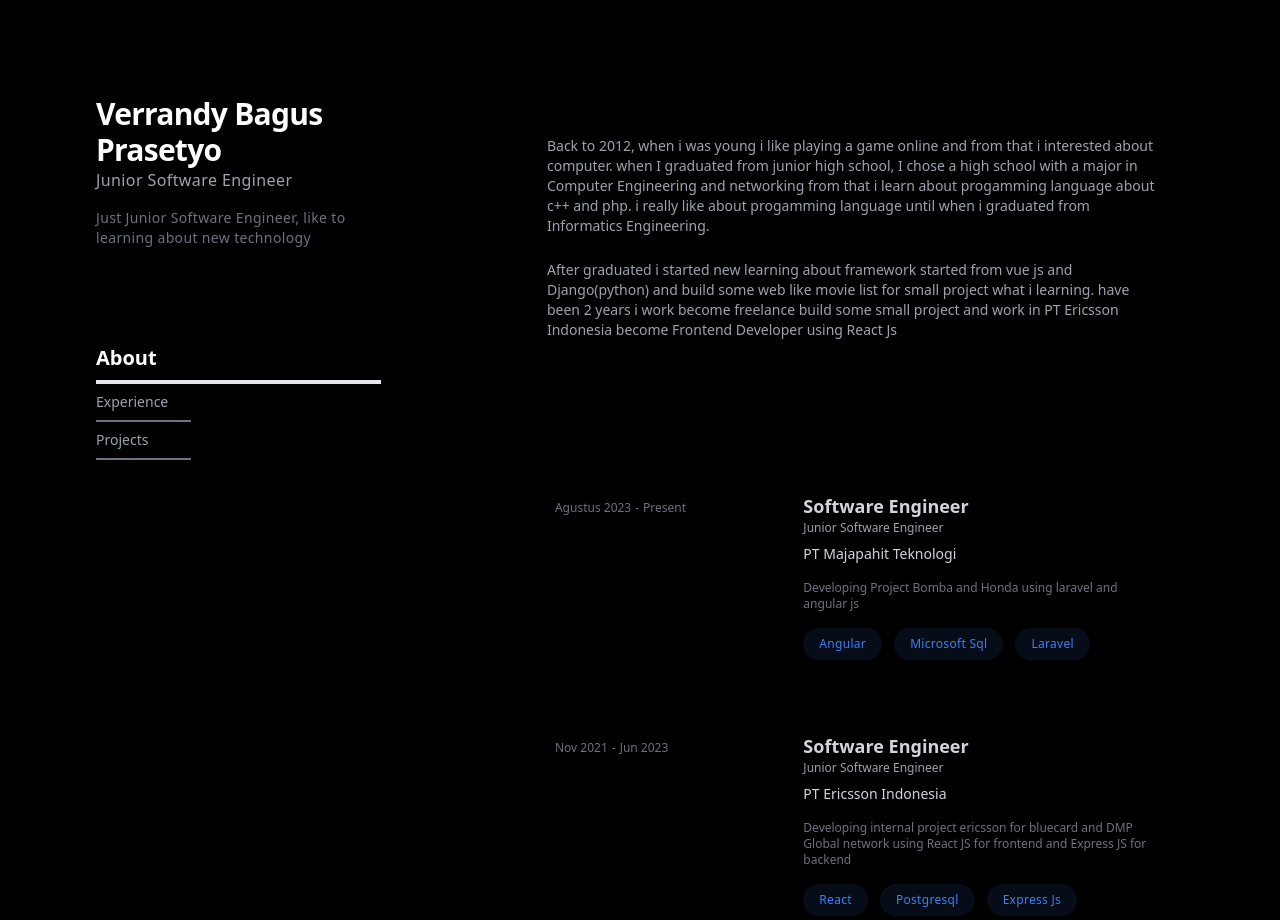
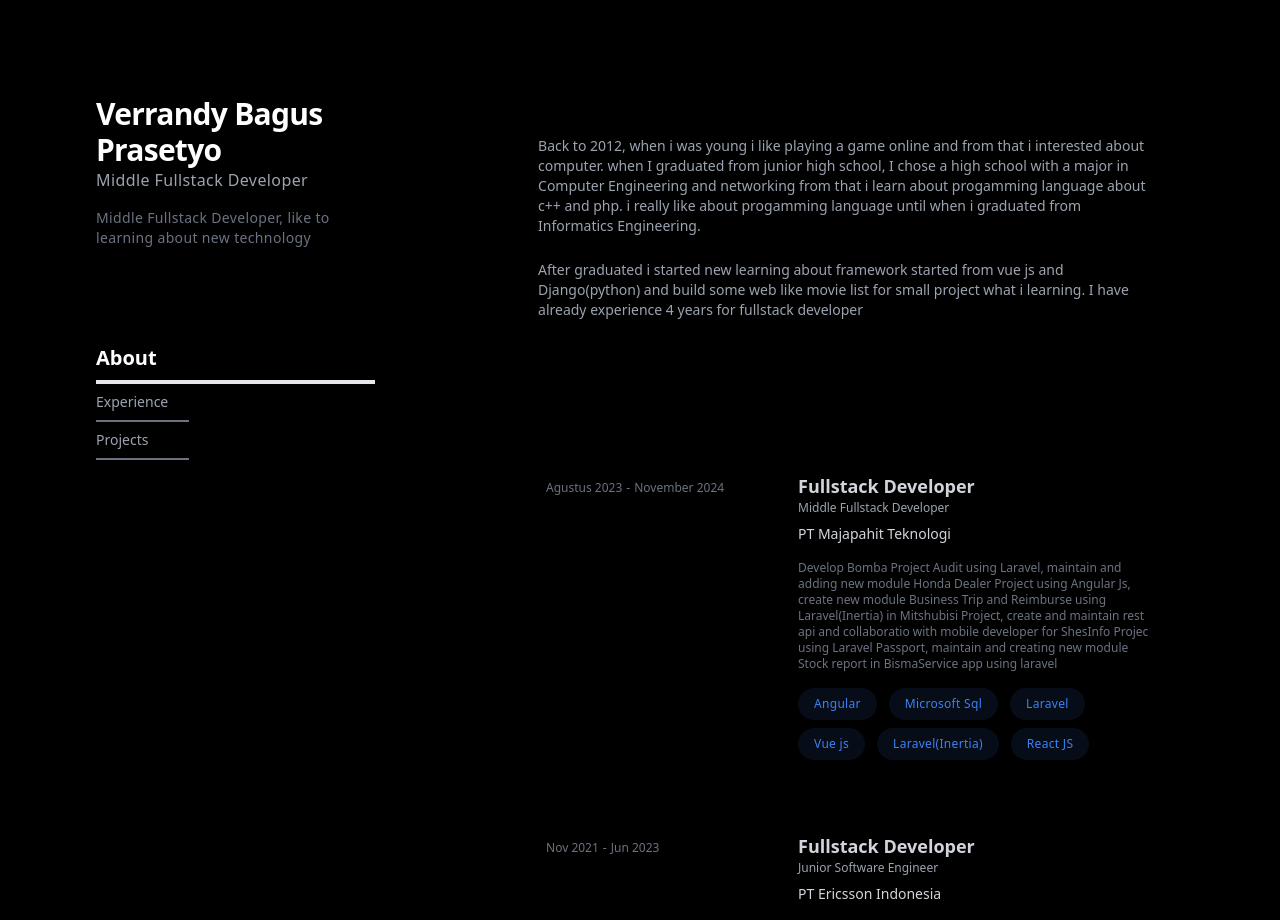
Before and after one commit to YourMasterIsFool/portofolio_web, a React (Vite) app: page / in a window 1280 px wide. Shown: the top 920 px of the page. Built offline with nearby package versions, Linux system fonts and the light colour scheme; some icons are missing.

Commit message:
adding new porto

```diff
--- a/data.json
+++ b/data.json
@@ -1,7 +1,8 @@
-{       "profile": {
+{
+  "profile": {
     "social": {
       "github": "https://github.com/YourMasterIsFool",
-                "linkedin":"https://www.linkedin.com/in/verrandy23/",
+      "linkedin": "https://www.linkedin.com/in/verrandy23/",
       "instagram": "https://instagram.com/verzenbag"
     },
     "name": "Verrandy Bagus Prasetyo",
@@ -13,48 +14,45 @@
     "After graduated i started new learning about framework started from vue js and Django(python) and build some web like movie list for small project what i learning. have been 2 years i work become freelance build some small project and work in PT Ericsson Indonesia become Frontend Developer using React Js"
   ],
   "experiences": [
-
     {
       "from": "Agustus 2023",
       "company": "PT Majapahit Teknologi",
-                "to": "Present",
-                "division": "Software Engineer",
-                "position": "Junior Software Engineer",
-                "tools" : [
+      "to": "November 2024",
+      "division": "Fullstack Developer",
+      "position": "Middle Fullstack Developer",
+      "tools": [
         "Angular",
         "Microsoft Sql",
-                    "Laravel"
+        "Laravel",
+        "Vue js",
+        "Laravel(Inertia)",
+        "React JS"
       ],
-                "description":"Developing Project Bomba and Honda using laravel and angular js"
+      "description": [
+        "Develop Bomba Project Audit using Laravel, maintain and adding new module Honda Dealer Project using Angular Js, create new module Business Trip and Reimburse using Laravel(Inertia) in Mitshubisi Project, create and maintain rest api and collaboratio with mobile developer for ShesInfo Projec using Laravel Passport, maintain and creating new module Stock report in BismaService app using laravel"
+      ]
     },
     {
       "from": "Nov 2021",
       "company": "PT Ericsson Indonesia",
       "to": "Jun 2023",
-                "division": "Software Engineer",
+      "division": "Fullstack Developer",
       "position": "Junior Software Engineer",
-                "tools" : [
-                    "React",
-                    "Postgresql",
-                    "Express Js",
-                    "React MUI"
-                ],
-                "description":"Developing internal project ericsson for bluecard and DMP Global network using React JS for frontend and Express JS for backend"
+      "tools": ["React", "Postgresql", "Express Js", "React MUI"],
+      "description": [
+        "Developing internal project ericsson for bluecard and DMP Global network using React JS for frontend and Express JS for backend"
+      ]
     },
 
     {
       "from": "Feb 2021",
-
       "to": "PRESENT",
       "division": "Software Web Developer",
       "position": "Freelance",
-                "tools" : [
-                    "Flutter",
-                    "Laravel",
-                    "Flutter",
-                    "Mysql"
-                ],
-                "description":"Developing simple project using Laravel, Vue js and flutter"
+      "tools": ["Flutter", "Laravel", "Flutter", "Mysql", "Next Js", "Nest JS"],
+      "description": [
+        "Create and maintain project fixy Pay using next and nests js, Create project simple money management using Laravel and vueJs"
+      ]
     },
 
     {
@@ -63,13 +61,10 @@
       "to": "Jul 2020",
       "division": "Project Division",
       "position": "Web Developer",
-                "tools" : [
-                    "Laravel",
-                    "Mysql",
-                    "Code Igniter"
-
-                ],
-                "description":"Developing internal project ericsson for bluecard and DMP Global network using React JS for frontend and Express JS for backend"
+      "tools": ["Laravel", "Mysql", "Code Igniter"],
+      "description": [
+        "Developing internal project ericsson for bluecard and DMP Global network using React JS for frontend and Express JS for backend"
+      ]
     },
 
     {
@@ -79,9 +74,10 @@
       "division": "IT Division",
       "position": "IT Support(Intership)",
 
-                "description":"Helping IT division for troubleshooting network in internal PT Mitratani Dua Tujuh"
+      "description": [
+        "Helping IT division for troubleshooting network in internal PT Mitratani Dua Tujuh"
+      ]
     }
-
   ],
   "projects": [
     {
@@ -95,19 +91,14 @@
       "link": "https://github.com/YourMasterIsFool/flutter_chat",
       "title": "Simple Flutter Chat App",
       "description": "Developing Simple chat app using flutter and firebase",
-                "tools": [
-                    "Flutter", "Firebase"
-                ]
+      "tools": ["Flutter", "Firebase"]
     },
 
     {
       "link": "https://github.com/YourMasterIsFool/flutter_chat",
       "title": "Simple Notes App",
       "description": "Developing Simple Notes app using flutter and sqlite",
-                "tools": [
-                    "Flutter", "Sqlite"
+      "tools": ["Flutter", "Sqlite"]
+    }
   ]
 }
-        ]
-
-}
--- a/src/App.tsx
+++ b/src/App.tsx
@@ -1,8 +1,7 @@
 import React, { Suspense, useEffect, useRef, useState } from "react";
 
 import Loading from "./commons/Loading.tsx";
-
-
+import { data } from "./data.ts";
 
 const Sidebar = React.lazy(() => import("./commons/Sidebar.tsx"));
 const Experience = React.lazy(() => import("./commons/Experience.tsx"));
@@ -10,108 +9,12 @@ const Projects = React.lazy(() => import("./commons/Project.tsx"));
 const About = React.lazy(() => import("./commons/About.tsx"));
 const Footer = React.lazy(() => import("./commons/Footer.tsx"));
 function App() {
-  const [data, setData] = useState<any>({
-    profile: {
-      social: {
-        github: "https://github.com/YourMasterIsFool",
-        linkedin: "https://www.linkedin.com/in/verrandy23/",
-        instagram: "https://instagram.com/verzenbag",
-      },
-      name: "Verrandy Bagus Prasetyo",
-      jobTitle: "Junior Software Engineer",
-      description:
-        "Just Junior Software Engineer, like to learning about new technology",
-    },
-    about: [
-      "Back to 2012, when i was young i like playing a game online and from that i interested about computer. when I graduated from junior high school, I chose a high school with a major in Computer Engineering and networking from that i learn about progamming language about c++ and php. i really like about progamming language until when i  graduated from Informatics Engineering.",
-      "After graduated i started new learning about framework started from vue js and Django(python) and build some web like movie list for small project what i learning. have been 2 years i work become freelance build some small project and work in PT Ericsson Indonesia become Frontend Developer using React Js",
-    ],
-    experiences: [
-      {
-        from: "Agustus 2023",
-        company: "PT Majapahit Teknologi",
-        to: "Present",
-        division: "Software Engineer",
-        position: "Junior Software Engineer",
-        tools: ["Angular", "Microsoft Sql", "Laravel"],
-        description:
-          "Developing Project Bomba and Honda using laravel and angular js",
-      },
-      {
-        from: "Nov 2021",
-        company: "PT Ericsson Indonesia",
-        to: "Jun 2023",
-        division: "Software Engineer",
-        position: "Junior Software Engineer",
-        tools: ["React", "Postgresql", "Express Js", "React MUI"],
-        description:
-          "Developing internal project ericsson for bluecard and DMP Global network using React JS for frontend and Express JS for backend",
-      },
-
-      {
-        from: "Feb 2021",
-
-        to: "PRESENT",
-        division: "Software Web Developer",
-        position: "Freelance",
-        tools: ["Flutter", "Laravel", "Flutter", "Mysql"],
-        description:
-          "Developing simple project using Laravel, Vue js and flutter",
-      },
-
-      {
-        from: "Feb 2020",
-        company: "PT Industri Kereta Api(Persero)",
-        to: "Jul 2020",
-        division: "Project Division",
-        position: "Web Developer",
-        tools: ["Laravel", "Mysql", "Code Igniter"],
-        description:
-          "Developing internal project ericsson for bluecard and DMP Global network using React JS for frontend and Express JS for backend",
-      },
-
-      {
-        from: "Jun 2019",
-        company: "PT Mitratani Dua Tujuh",
-        to: "Aug 2019",
-        division: "IT Division",
-        position: "IT Support(Intership)",
-
-        description:
-          "Helping IT division for troubleshooting network in internal PT Mitratani Dua Tujuh",
-      },
-    ],
-    projects: [
-      {
-        link: "https://github.com/YourMasterIsFool/Nabungku",
-        title: "Nabungku",
-        description:
-          "Developing simple project Nabungku for my portofolio, using VueJS 2.0 and Laravel. web based for management financial planing like income, expense and goal",
-        tools: ["Laravel", "Vue JS 2.0", "Tailwindcss"],
-      },
-
-      {
-        link: "https://github.com/YourMasterIsFool/flutter_chat",
-        title: "Simple Flutter Chat App",
-        description: "Developing Simple chat app using flutter and firebase",
-        tools: ["Flutter", "Firebase"],
-      },
-
-      {
-        link: "https://github.com/YourMasterIsFool/flutter_chat",
-        title: "Simple Notes App",
-        description: "Developing Simple Notes app using flutter and sqlite",
-        tools: ["Flutter", "Sqlite"],
-      },
-    ],
-  });
-
   const project = useRef(null);
   const experience = useRef(null);
   const about = useRef(null);
-  const [selectedNav, setSelectedNav] = useState<String>("about");
+  const [selectedNav, setSelectedNav] = useState<string>("about");
 
-  const onScrollToSection = (elementRef: any, selected: String) => {
+  const onScrollToSection = (elementRef: any, selected: string) => {
     setSelectedNav(selected);
     console.log(elementRef);
     window.scrollTo({
@@ -120,26 +23,25 @@ function App() {
     });
   };
 
-  const fetchData = () => {
-    fetch("../data.json")
-      .then((response) => {
-        return response.json();
-      })
-      .then((data) => {
-        console.log(data);
-        setData(data);
-      })
-      .catch((err) => {
-        console.log(err);
-      });
-  };
+  // const fetchData = () => {
+  //   fetch("../data.json")
+  //     .then((response) => {
+  //       return response.json();
+  //     })
+  //     .then((data) => {
+  //       console.log(data);
+  //       setData(data);
+  //     })
+  //     .catch((err) => {
+  //       console.log(err);
+  //     });
+  // };
 
-  useEffect(() => {
-    fetchData();
-  }, []);
+  // useEffect(() => {
+  //   fetchData();
+  // }, []);
   return (
     <>
-
       <Suspense fallback={<Loading />}>
         <div className="lg:flex  lg:flex-row mx-auto min-h-screen max-w-screen-xl px-0  font-sans md:px-12  lg:px-24 lg:!py-0">
           <div className="">
--- a/src/commons/Experience.tsx
+++ b/src/commons/Experience.tsx
@@ -1,4 +1,3 @@
-
 interface ExperienceProps {
   experiences: [] | null;
 }
@@ -31,7 +30,9 @@ const ExperienceComponent = (data: any) => {
           <p className="text-gray-300 fond-bold text-sm text-base mt-2">
             <span className="text-gray-500"></span> {data.company}
           </p>
-          <p className="mt-4 text-xs font-light">{data.description}</p>
+          <p className="mt-4 text-xs font-light">
+            <ul className="flex flex-col space-y-1">{data.description}</ul>
+          </p>
           <ul className="flex mt-4 flex-wrap flex-row">
             {data.tools?.map((item: any) => (
               <li className="mr-3 mb-2 tracking-wide font-light text-xs rounded-full px-4 py-2 text-xs bg-blue-500 bg-opacity-10 text-blue-500">
--- /dev/null
+++ b/src/data.ts
@@ -0,0 +1,106 @@
+export const data = {
+  profile: {
+    social: {
+      github: "https://github.com/YourMasterIsFool",
+      linkedin: "https://www.linkedin.com/in/verrandy23/",
+      instagram: "https://instagram.com/verzenbag",
+    },
+    name: "Verrandy Bagus Prasetyo",
+    jobTitle: "Middle Fullstack Developer",
+    description:
+      "Middle Fullstack Developer, like to learning about new technology",
+  },
+  about: [
+    "Back to 2012, when i was young i like playing a game online and from that i interested about computer. when I graduated from junior high school, I chose a high school with a major in Computer Engineering and networking from that i learn about progamming language about c++ and php. i really like about progamming language until when i  graduated from Informatics Engineering.",
+    "After graduated i started new learning about framework started from vue js and Django(python) and build some web like movie list for small project what i learning. I have already experience 4 years for fullstack developer",
+  ],
+  experiences: [
+    {
+      from: "Agustus 2023",
+      company: "PT Majapahit Teknologi",
+      to: "November 2024",
+      division: "Fullstack Developer",
+      position: "Middle Fullstack Developer",
+      tools: [
+        "Angular",
+        "Microsoft Sql",
+        "Laravel",
+        "Vue js",
+        "Laravel(Inertia)",
+        "React JS",
+      ],
+      description: [
+        "Develop Bomba Project Audit using Laravel, maintain and adding new module Honda Dealer Project using Angular Js, create new module Business Trip and Reimburse using Laravel(Inertia) in Mitshubisi Project, create and maintain rest api and collaboratio with mobile developer for ShesInfo Projec using Laravel Passport, maintain and creating new module Stock report in BismaService app using laravel",
+      ],
+    },
+    {
+      from: "Nov 2021",
+      company: "PT Ericsson Indonesia",
+      to: "Jun 2023",
+      division: "Fullstack Developer",
+      position: "Junior Software Engineer",
+      tools: ["React", "Postgresql", "Express Js", "React MUI"],
+      description: [
+        "Developing internal project ericsson for bluecard and DMP Global network using React JS for frontend and Express JS for backend",
+      ],
+    },
+
+    {
+      from: "Feb 2021",
+      to: "PRESENT",
+      division: "Software Web Developer",
+      position: "Freelance",
+      tools: ["Flutter", "Laravel", "Flutter", "Mysql", "Next Js", "Nest JS"],
+      description: [
+        "Create and maintain project fixy Pay using next and nests js, Create project simple money management using Laravel and vueJs",
+      ],
+    },
+
+    {
+      from: "Feb 2020",
+      company: "PT Industri Kereta Api(Persero)",
+      to: "Jul 2020",
+      division: "Project Division",
+      position: "Web Developer",
+      tools: ["Laravel", "Mysql", "Code Igniter"],
+      description: [
+        "Developing internal project ericsson for bluecard and DMP Global network using React JS for frontend and Express JS for backend",
+      ],
+    },
+
+    {
+      from: "Jun 2019",
+      company: "PT Mitratani Dua Tujuh",
+      to: "Aug 2019",
+      division: "IT Division",
+      position: "IT Support(Intership)",
+
+      description: [
+        "Helping IT division for troubleshooting network in internal PT Mitratani Dua Tujuh",
+      ],
+    },
+  ],
+  projects: [
+    {
+      link: "https://github.com/YourMasterIsFool/Nabungku",
+      title: "Nabungku",
+      description:
+        "Developing simple project Nabungku for my portofolio, using VueJS 2.0 and Laravel. web based for management financial planing like income, expense and goal",
+      tools: ["Laravel", "Vue JS 2.0", "Tailwindcss"],
+    },
+
+    {
+      link: "https://github.com/YourMasterIsFool/flutter_chat",
+      title: "Simple Flutter Chat App",
+      description: "Developing Simple chat app using flutter and firebase",
+      tools: ["Flutter", "Firebase"],
+    },
+
+    {
+      link: "https://github.com/YourMasterIsFool/flutter_chat",
+      title: "Simple Notes App",
+      description: "Developing Simple Notes app using flutter and sqlite",
+      tools: ["Flutter", "Sqlite"],
+    },
+  ],
+};
```
Also changed, not shown: 1 other file (tests, documents, lock files or other folders). Lines whose indentation alone changed are shown as unchanged.
